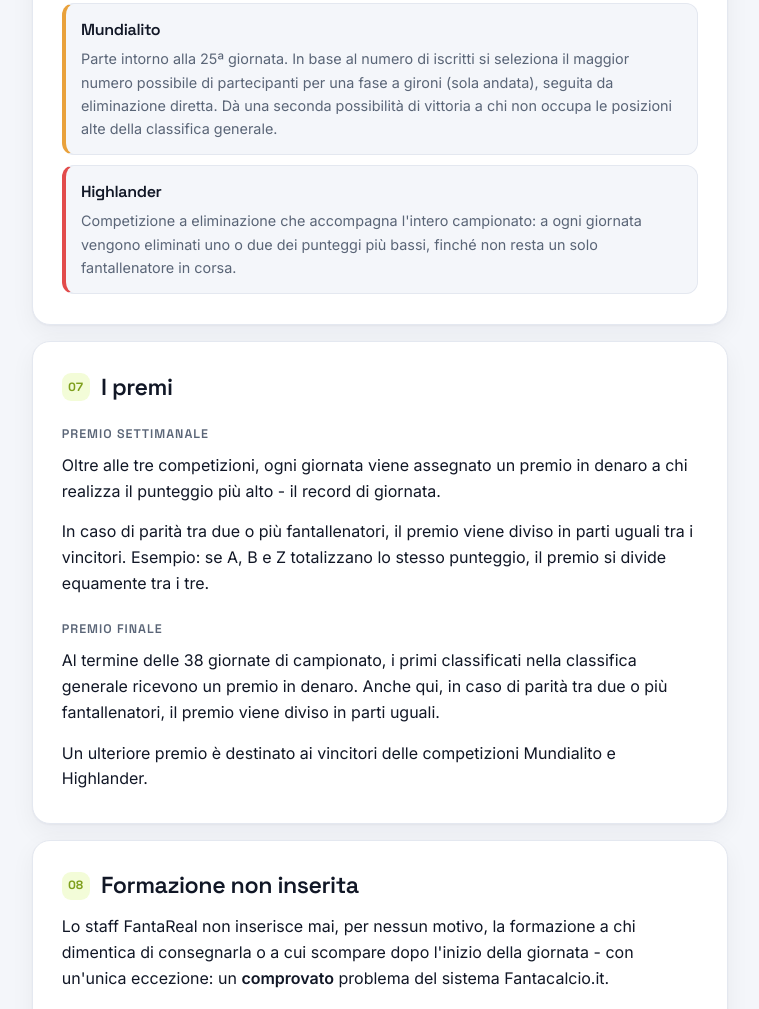
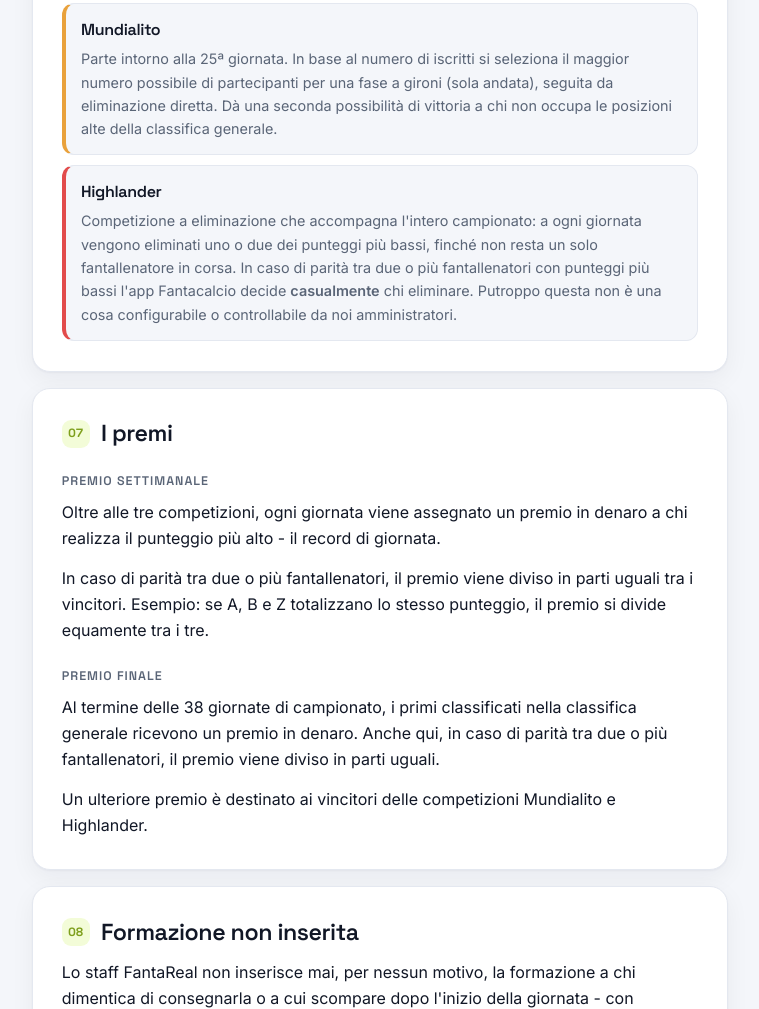
Before and after one commit to LucaLeg1/fantareal, a plain HTML site: page index.html in a window 1280 px wide. Shown: the part 3321-4330 px from the top of the page, without its empty margins (290-1049 px from the left). Drawn offline with Linux system fonts and the light colour scheme.

Commit message:
Update Highlander competition description to clarify elimination process

```diff
--- a/index.html
+++ b/index.html
@@ -951,7 +951,9 @@
             <div class="comp highlander">
               <h3>Highlander</h3>
               <p>
-                Competizione a eliminazione che accompagna l'intero campionato: a ogni giornata vengono eliminati uno o due dei punteggi più bassi, finché non resta un solo fantallenatore in corsa.
+                Competizione a eliminazione che accompagna l'intero campionato: a ogni giornata vengono eliminati uno o due dei punteggi più bassi, finché non resta un solo fantallenatore in corsa. In
+                caso di parità tra due o più fantallenatori con punteggi più bassi l'app Fantacalcio decide <strong>casualmente</strong> chi eliminare. Putroppo questa non è una cosa configurabile o
+                controllabile da noi amministratori.
               </p>
             </div>
           </section>
```
